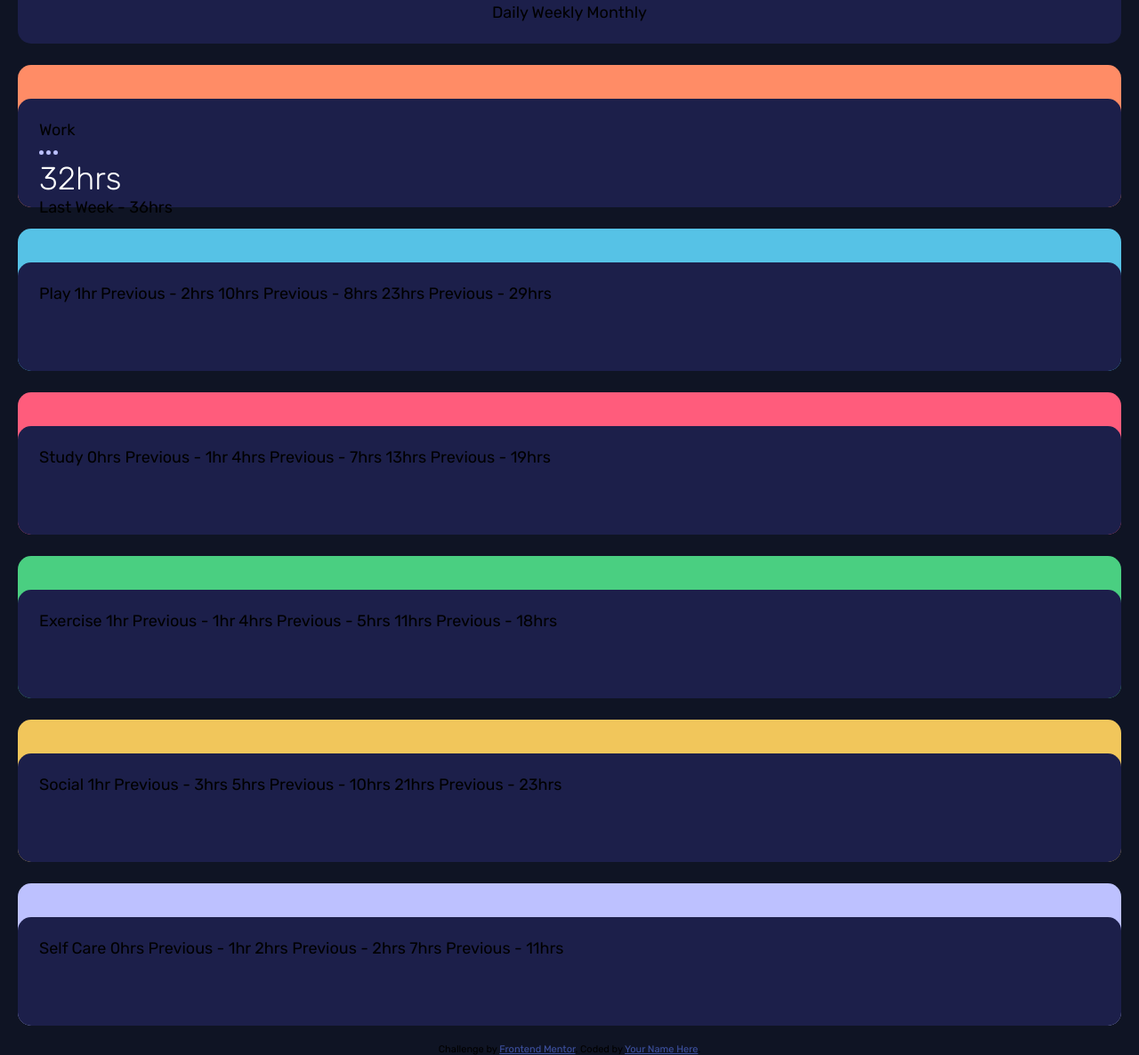
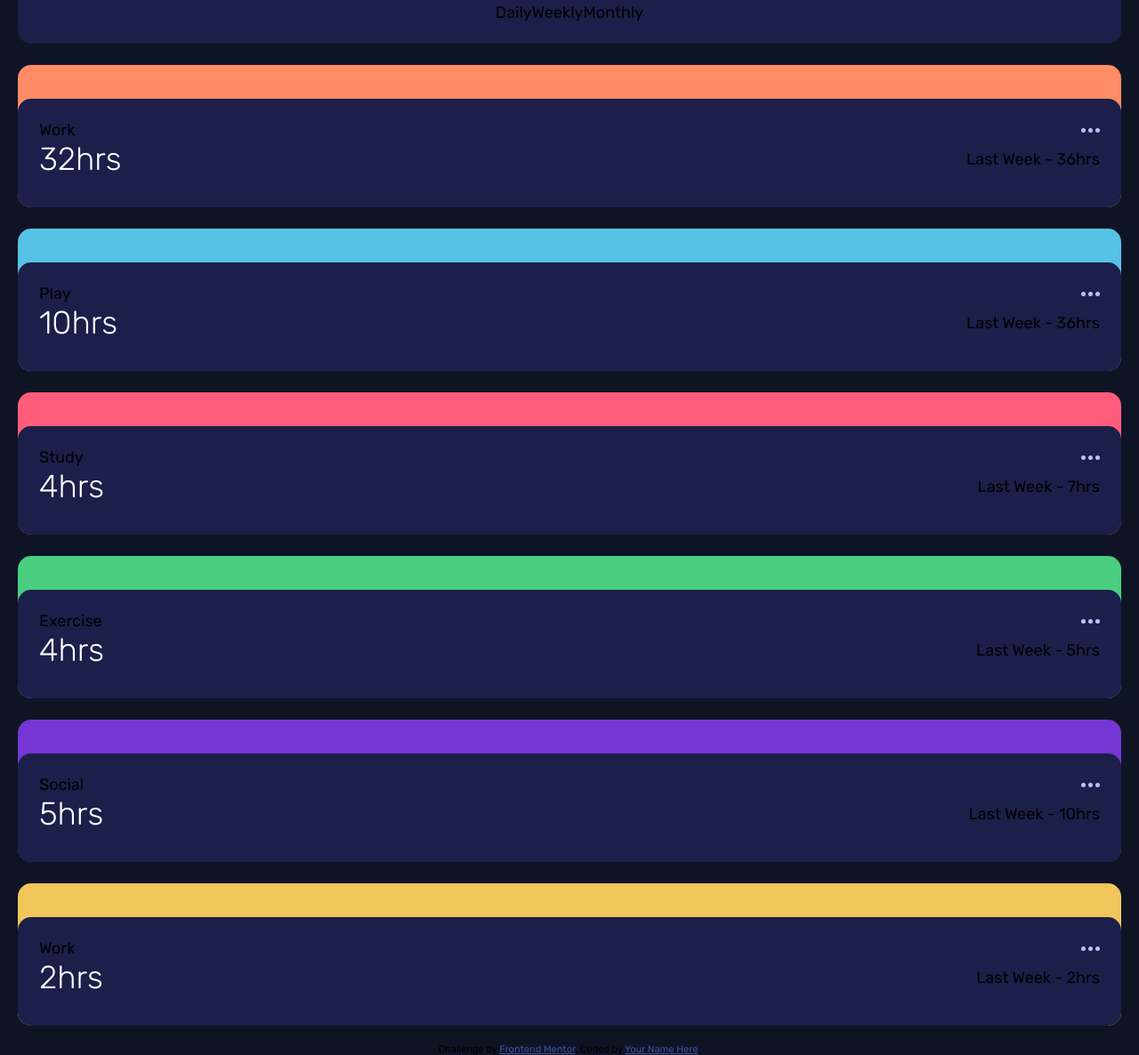
Before and after one commit to Charley95/time-tracking-dashboard, a plain HTML site: page index.html in a window 1280 px wide. Shown: the part 174-1360 px from the top of the page at 89% size. Drawn offline with Linux system fonts and the light colour scheme.

Commit message:
Refactor HTML structure and CSS styles for activity cards and timeframe display

```diff
--- a/css/styles.css
+++ b/css/styles.css
@@ -18,7 +18,6 @@
     --navy-200: hsl(236, 100%, 87%);
 
     /* fonts */
-
     --font-family-base: 'Rubik', sans-serif;
     --font-weight-light: 300;
     --font-weight-regular: 400;
@@ -89,8 +88,8 @@ body {
 #yellow {
     background-color: var(--yellow-300);
 }
-#navy-200 {
-    background-color: var(--navy-200);
+#purple-700 {
+    background-color: var(--purple-700);
 }
 h1 {
     font-weight: var(--font-weight-light);
@@ -101,6 +100,21 @@ h1 {
     border: 4px solid white;
     border-radius: 50%;
 }
+.timeframe {
+    display: flex;
+    /* align-items: center; */
+    /* justify-content: space-between; */
+}
+.activity-elipsis {
+    display: flex;
+    align-items: center;
+    justify-content: space-between;
+}
+.duration {
+    display: flex;
+    align-items: center;
+    justify-content: space-between;
+}
 
 
 
--- a/index.html
+++ b/index.html
@@ -33,100 +33,86 @@
           />
           Report for Jeremy Robson
         </div>
-        <div class="timeframe">Daily Weekly Monthly</div>
+        <div class="timeframe">
+          <p class="daily">Daily</p>
+          <p class="weekly">Weekly</p>
+          <p class="monthly">Monthly</p>
+        </div>
       </div>
 
       <div class="top-color" id="orange">
         <div id="work" class="container">
-          <div>
-            <p>Work</p>
-            <img src="./assets/images/icon-ellipsis.svg" alt="" />
+          <div class="activity-elipsis">
+            <p class="activity-name">Work</p>
+            <img src="./assets/images/icon-ellipsis.svg" alt="icon-ellipsis" />
           </div>
-          <div>
+          <div class="duration">
             <h1>32hrs</h1>
-            Last Week - 36hrs
+            <p>Last Week - 36hrs</p>
           </div>
         </div>
       </div>
 
-      <div id="sky-blue" class="top-color">
+      <div class="top-color" id="sky-blue">
         <div id="play" class="container">
-          Play 1hr
-          <!-- daily -->
-          Previous - 2hrs
-          <!-- daily -->
-          10hrs
-          <!-- weekly -->
-          Previous - 8hrs
-          <!-- weekly -->
-          23hrs
-          <!-- monthly -->
-          Previous - 29hrs
-          <!-- monthly -->
+          <div class="activity-elipsis">
+            <p class="activity-name">Play</p>
+            <img src="./assets/images/icon-ellipsis.svg" alt="icon-ellipsis" />
+          </div>
+          <div class="duration">
+            <h1>10hrs</h1>
+            <p>Last Week - 36hrs</p>
+          </div>
         </div>
       </div>
-      <div id="pink" class="top-color">
+
+      <div class="top-color" id="pink">
         <div id="study" class="container">
-          Study 0hrs
-          <!-- daily -->
-          Previous - 1hr
-          <!-- daily -->
-          4hrs
-          <!-- weekly -->
-          Previous - 7hrs
-          <!-- weekly -->
-          13hrs
-          <!-- monthly -->
-          Previous - 19hrs
-          <!-- monthly -->
+          <div class="activity-elipsis">
+            <p class="activity-name">Study</p>
+            <img src="./assets/images/icon-ellipsis.svg" alt="icon-ellipsis" />
+          </div>
+          <div class="duration">
+            <h1>4hrs</h1>
+            <p>Last Week - 7hrs</p>
+          </div>
         </div>
       </div>
-      <div id="green" class="top-color">
+
+      <div class="top-color" id="green">
         <div id="exercise" class="container">
-          Exercise 1hr
-          <!-- daily -->
-          Previous - 1hr
-          <!-- daily -->
-          4hrs
-          <!-- weekly -->
-          Previous - 5hrs
-          <!-- weekly -->
-          11hrs
-          <!-- monthly -->
-          Previous - 18hrs
-          <!-- monthly -->
+          <div class="activity-elipsis">
+            <p class="activity-name">Exercise</p>
+            <img src="./assets/images/icon-ellipsis.svg" alt="icon-ellipsis" />
+          </div>
+          <div class="duration">
+            <h1>4hrs</h1>
+            <p>Last Week - 5hrs</p>
+          </div>
         </div>
       </div>
-      <div id="yellow" class="top-color">
+      <div class="top-color" id="purple-700">
         <div id="social" class="container">
-          Social 1hr
-          <!-- daily -->
-          Previous - 3hrs
-          <!-- daily -->
-          5hrs
-          <!-- weekly -->
-          Previous - 10hrs
-          <!-- weekly -->
-          21hrs
-          <!-- monthly -->
-          Previous - 23hrs
-          <!-- monthly -->
+          <div class="activity-elipsis">
+            <p class="activity-name">Social</p>
+            <img src="./assets/images/icon-ellipsis.svg" alt="icon-ellipsis" />
+          </div>
+          <div class="duration">
+            <h1>5hrs</h1>
+            <p>Last Week - 10hrs</p>
+          </div>
         </div>
       </div>
-      <div id="navy-200" class="top-color">
+      <div class="top-color" id="yellow">
         <div id="self-care" class="container">
-          Self Care 0hrs
-          <!-- daily -->
-          Previous - 1hr
-          <!-- daily -->
-          2hrs
-          <!-- weekly -->
-          Previous - 2hrs
-          <!-- weekly -->
-          7hrs
-          <!-- monthly -->
-          Previous - 11hrs
-          <!-- monthly -->
+          <div class="activity-elipsis">
+            <p class="activity-name">Work</p>
+            <img src="./assets/images/icon-ellipsis.svg" alt="icon-ellipsis" />
+          </div>
+          <div class="duration">
+            <h1>2hrs</h1>
+            <p>Last Week - 2hrs</p>
+          </div>
         </div>
       </div>
     </div>
```
